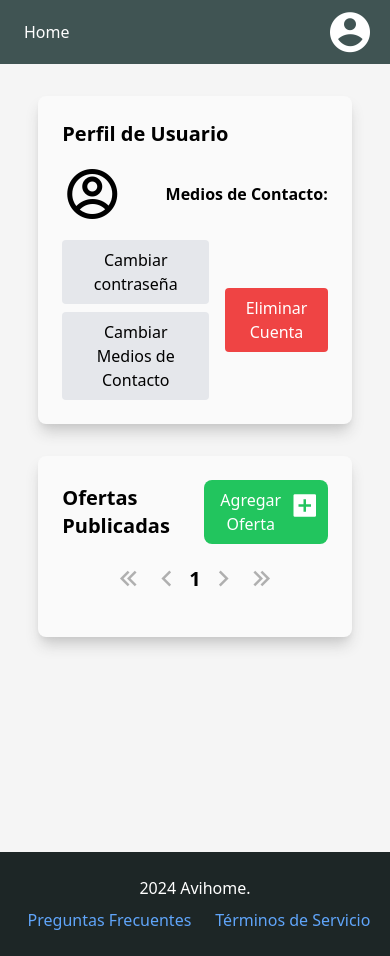
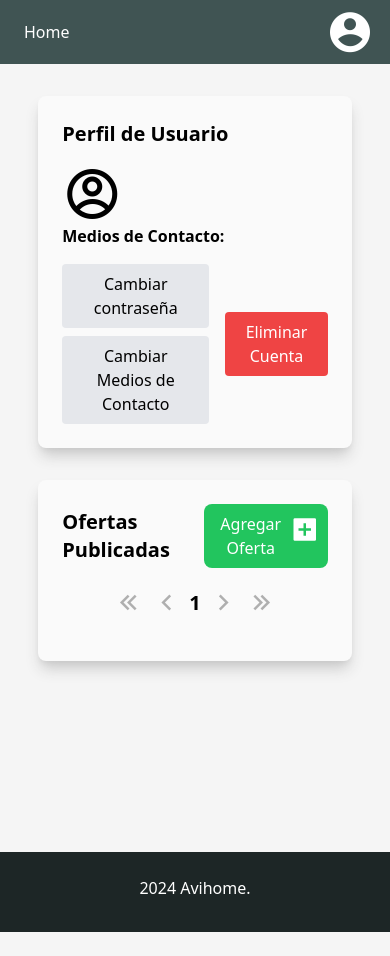
Before and after one commit to WhiteMask1223/Avihome, a Next.js app: page /profile/1 in a window 390 px wide. After the commit the page ends 932 px from the top, so only its background shows below. Built offline with nearby package versions, Linux system fonts and the light colour scheme; no server answers.

Commit message:
arreglos varios

```diff
--- a/src/app/login/page.jsx
+++ b/src/app/login/page.jsx
@@ -1,6 +1,6 @@
 "use client"
 
-import { useState, useContext } from "react";
+import { useState, useEffect, useContext } from "react";
 import { signIn } from "next-auth/react";
 import { useRouter } from "next/navigation";
 import Link from "next/link";
@@ -76,6 +76,11 @@ export default function LoginPage() {
     };
 
 
+    /*useEffect(() => {
+        setLoading(false);
+    });*/
+
+
     /**************************{ Return }**************************/
 
 
@@ -112,7 +117,7 @@ export default function LoginPage() {
             </form>
 
             {/* Register Link */}
-            <div className="mt-6 text-center">
+            <div className="mt-6 text-center mb-20">
                 <p className="text-sm text-gray-600">
                     ¿No tienes una cuenta? {' '}
                     <Link href="/signup" className="text-indigo-600 hover:text-indigo-500">
--- a/src/app/offerts/offertsForm/page.jsx
+++ b/src/app/offerts/offertsForm/page.jsx
@@ -38,7 +38,7 @@ export default function OffertsForm() {
     return (
         <section className="p-6 pt-24 min-h-screen flex flex-col items-center">
             <div className="bg-white p-6 rounded-lg shadow-md w-11/12 m-auto">
-
+            <h1 className="m-auto w-fit p-2 text-2xl font-bold">Crear Oferta</h1>
                 <div>
                     <label htmlFor="repPassword" className="flex">
                         Nombre de la Oferta <Asterisk />
@@ -58,9 +58,9 @@ export default function OffertsForm() {
                     <label htmlFor="repPassword" className="flex">
                         Localidad y Dirección <Asterisk />
                     </label>
-                    <div className="flex justify-between">
+                    <div className="sm:flex justify-between">
                         <select>
-                            <option value="bestRated">Mejor Puntuados</option>
+                            <option value="bestRated">-</option>
                             <option value="worstRated">Peor Puntuados</option>
                             <option value="higherAvailability">Mayor Disponibilidad</option>
                             <option value="lowerAvailability">Menor Disponibilidad</option>
--- a/src/app/profile/[id]/page.jsx
+++ b/src/app/profile/[id]/page.jsx
@@ -1,9 +1,10 @@
 'use client'
 
-import { useState, useEffect, useContext } from "react"
+import { useState, useEffect, useContext } from "react";
 import { useParams } from "next/navigation";
 
-import { UserContext } from "@/contexts/User.context"
+import { UserContext } from "@/contexts/User.context";
+import { UtilityContex } from "@/contexts/Utility.context";
 
 import { get_UserById } from "@/api/user.api";
 
@@ -16,7 +17,9 @@ export default function UserProfile() {
 
     const [user, setUser] = useState({});
     const [sameUser, setSameUser] = useState(false);
+
     const { userData } = useContext(UserContext);
+    const { setLoading } = useContext(UtilityContex);
 
     const setUserData = async () => {
         if(!userData) {
@@ -46,6 +49,7 @@ export default function UserProfile() {
             return
         };
         setUserData();
+        //setLoading(false)
     });
 
     return (
--- a/src/app/signup/page.jsx
+++ b/src/app/signup/page.jsx
@@ -1,6 +1,6 @@
 "use client"
 
-import { useState, useContext } from "react";
+import { useState, useEffect, useContext } from "react";
 import { signIn } from "next-auth/react";
 import { useRouter } from "next/navigation";
 import Link from "next/link";
@@ -99,6 +99,7 @@ export default function SingInPage() {
             if (authResult.error) {
                 setCredentialsError([true, 'Error al Iniciar Sesión']);
                 setRegistrationData(registrationDataObjTemplate);
+                setLoading(false);
             } else {
                 setAuth(true);
                 setUserData(registerResponse.data);
@@ -108,9 +109,13 @@ export default function SingInPage() {
         } else {
             setCredentialsError([true, registerResponse.data.message]);
             setRegistrationData(registrationDataObjTemplate);
+            setLoading(false);
         };
     };
 
+    /*useEffect(() => {
+        setLoading(false);
+    });*/
 
     /**************************{ Return }**************************/
 
--- a/src/components/auth/AuthSection.jsx
+++ b/src/components/auth/AuthSection.jsx
@@ -1,6 +1,6 @@
 export default function AuthSecction({children}) {
     return(
-        <section className="h-full w-full py-20 sm:py-28">
+        <section className="h-fit w-full py-20 sm:py-28 sm:h-full">
             <div className="w-full m-auto h-fit p-5 sm:bg-sectionThemeBackground sm:border border-sectionThemeBorder sm:rounded-2xl sm:shadow-lg sm:shadow-sectionThemeShadow sm:w-96">
                 {children}
             </div>
--- a/src/components/footer/Footer.jsx
+++ b/src/components/footer/Footer.jsx
@@ -4,8 +4,8 @@ export default function Footer() {
             <div className="container mx-auto text-center">
             <p>2024 Avihome.</p>
             <div className="mt-2 flex justify-center space-x-4">
-                <a href="#" className="text-blue-400 hover:text-blue-500 mx-2">Preguntas Frecuentes</a>
-                <a href="#" className="text-blue-400 hover:text-blue-500 mx-2">Términos de Servicio</a>
+                <a href="#" className="text-blue-400 hover:text-blue-500 mx-2">{ /*Preguntas Frecuentes*/ }</a>
+                <a href="#" className="text-blue-400 hover:text-blue-500 mx-2">{/*Términos de Servicio*/}</a>
             </div>
             </div>
         </footer>
--- a/src/components/navbar/SidebarMenuLi.jsx
+++ b/src/components/navbar/SidebarMenuLi.jsx
@@ -1,11 +1,22 @@
+'use client'
+
+import { useContext } from "react";
 import Link from "next/link";
+
+import { UtilityContex } from "@/contexts/Utility.context";
 
 import { NAVBAR_STYLES } from "./navBarStyles";
 
 export default function SidebarMenuLi({text, href, onClick}) {
+
+    const { setLoading } = useContext(UtilityContex);
+
     return (
         <li className={NAVBAR_STYLES.SIDEBAR_LI}>
-            <Link href={href} className="text-lg sm:text-base" onClick={onClick}>
+            <Link href={href} className="text-lg sm:text-base" onClick={() => {
+                onClick()
+                //setLoading(true);
+            }}>
                 {text}
             </Link>
         </li>
--- a/src/components/profile/ProfileUserSecction.jsx
+++ b/src/components/profile/ProfileUserSecction.jsx
@@ -12,15 +12,15 @@ export default function ProfileUserSecction({ user, sameUser }) {
 
                 <h2 className="text-xl font-bold mb-4">Perfil de Usuario</h2>
 
-                <div className="flex items-center justify-between">
-                    <div className="flex">
+                <div className="sm:flex items-center justify-between">
+                    <div className="sm:flex">
                         <i className="ri-account-circle-line text-6xl"></i>
                         <div className="my-auto">
                             <h3 className="text-lg font-semibold">{user.name}</h3>
                             <p>{user.email}</p>
                         </div>
                     </div>
-                    <div className="text-right">
+                    <div className="sm:text-right">
                         <p className="font-bold">Medios de Contacto:</p>
                         <p>{user.contEmail}</p>
                         <p>{user.phone}</p>
--- a/src/contexts/Utility.context.jsx
+++ b/src/contexts/Utility.context.jsx
@@ -25,7 +25,7 @@ export const UtilityProvider = ({ children }) => {
         if (offertsData && loading === true) {
             setLoading(false);
         }
-    });
+    }, [offertsData, userSession]);
 
     const toggleSessionSidebar = () => {
         setSessionSidebar(!sessionSidebar);
```
